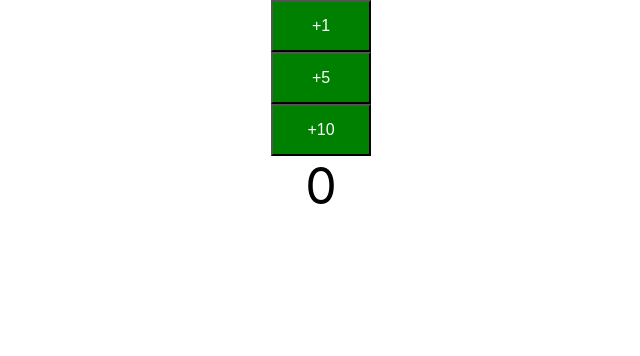
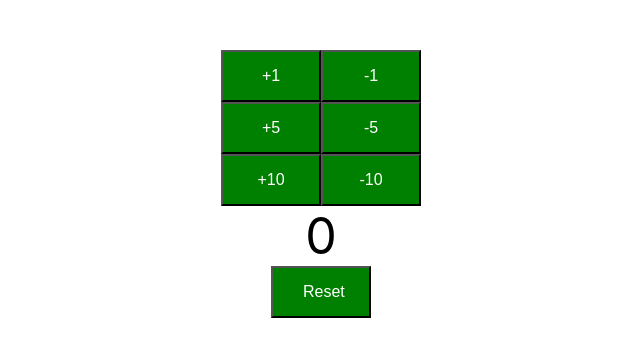
Before and after one commit to awpathum/TodoApp_React, a React (Create React App) app in the folder todo-app/: page / in a window 1280 px wide. Shown: the top 356 px of the page, without its empty margins (319-959 px from the left). Built offline with nearby package versions, Linux system fonts and the light colour scheme.

Commit message:
reset and decrement added

```diff
--- a/todo-app/src/components/counter/Counter.css
+++ b/todo-app/src/components/counter/Counter.css
@@ -10,3 +10,11 @@ button{
     font-size: 50px;
     padding: 15px 30px;
 }
+button .reset{
+    background-color:red;
+    width: 200px;
+}
+
+body{
+    padding: 50px;
+}
--- a/todo-app/src/components/counter/Counter.jsx
+++ b/todo-app/src/components/counter/Counter.jsx
@@ -12,21 +12,40 @@ class Counter extends Component {
             counter: 0,
         }
         this.increment = this.increment.bind(this);
+        this.decrement = this.decrement.bind(this);
+        this.reset = this.reset.bind(this);
     }
     render() {
         return (
             <div className="counter">
-                <CounterButton by={1} incrementMethod={this.increment}></CounterButton>
-                <CounterButton by={5} incrementMethod={this.increment}></CounterButton>
-                <CounterButton by={10} incrementMethod={this.increment}></CounterButton>
+                <CounterButton by={1} incrementMethod={this.increment} decrementMethod={this.decrement}></CounterButton>
+                <CounterButton by={5} incrementMethod={this.increment} decrementMethod={this.decrement}></CounterButton>
+                <CounterButton by={10} incrementMethod={this.increment} decrementMethod={this.decrement}></CounterButton>
                 <span className="count" >{this.state.counter}</span>
+                <div className="reset" onClick={this.reset}><button>Reset</button></div>
             </div>
         )
+    }
+
+    reset() {
+
+        // this.setState(() => {
+        //     return { counter: 0 }
+        // })
+        this.setState(() => {
+            return { counter: 0 }
+        })
     }
     increment(by) {
         //sconsole.log(`increment from parent ${by}`);
         this.setState((prevState) => {
             return { counter: prevState.counter + by }
+        })
+    }
+    decrement(by) {
+        //sconsole.log(`increment from parent ${by}`);
+        this.setState((prevState) => {
+            return { counter: prevState.counter - by }
         })
     }
 
@@ -44,6 +63,7 @@ class CounterButton extends Component {
         //     //secondCounter: 100
         // }
         this.increment = this.increment.bind(this);
+        this.decrement = this.decrement.bind(this);
     }
 
     render() {
@@ -51,6 +71,7 @@ class CounterButton extends Component {
         return (
             <div className="counter">
                 <button onClick={this.increment}>+{this.props.by}</button>
+                <button onClick={this.decrement}>-{this.props.by}</button>
                 {/* <span className="count" >{this.state.counter}</span> */}
 
             </div>
@@ -68,6 +89,17 @@ class CounterButton extends Component {
     }
 
 
+    decrement() {
+
+        // this.setState({
+        //     counter: this.state.counter + this.props.by
+
+        // })
+        this.props.decrementMethod(this.props.by);
+
+    }
+
+
 }
 
 Counter.defaultProps = {
```
